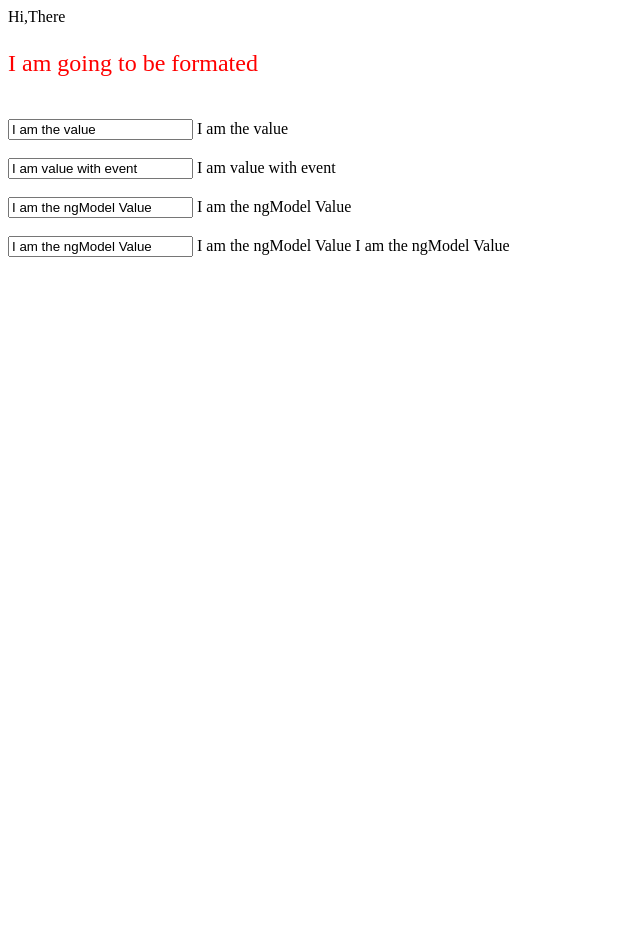
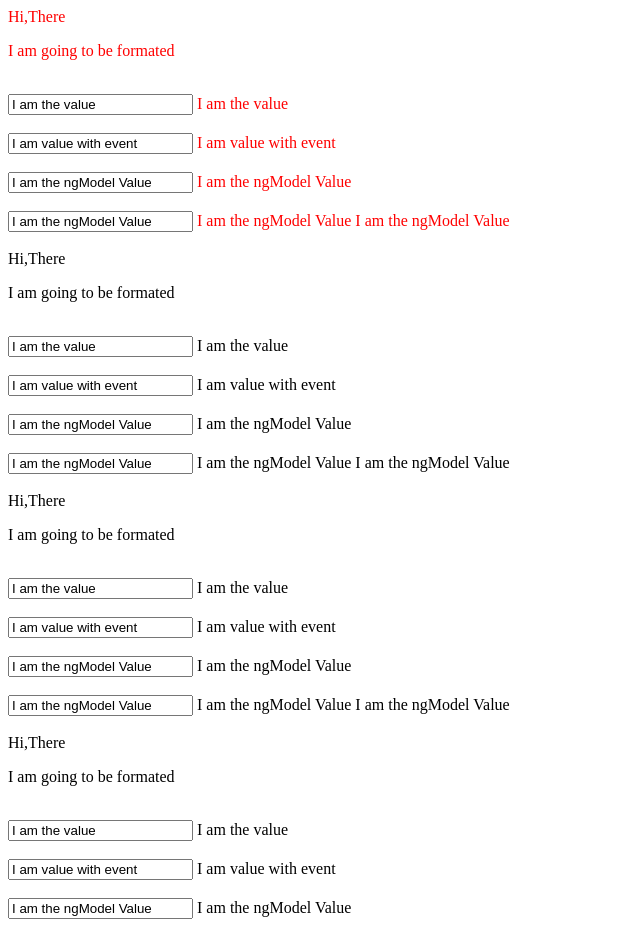
Before and after one commit to Eminda/angularGuide, an Angular app: page / in a window 1280 px wide. Shown: the top 935 px of the page, without its empty margins (0-640 px from the left). Before the commit the page ends 800 px from the top, so only its background shows below. Built offline with nearby package versions, Linux system fonts and the light colour scheme.

Commit message:
Component Usage

```diff
--- a/src/app/app.component.html
+++ b/src/app/app.component.html
@@ -1,28 +1,5 @@
-{{heading}}
-
-<p [class]="paragraphClasses">
-  I am going to be formated
-</p>
-
-<br>
-
-<input [value]="value"/>
-{{value}}
-
-<br>
-<br>
-
-<input [value]="valueWithEvent" #f (keyup)="valueWithEvent = f.value">
-<!--<input [value]="username" (keyup)="username = $event.target.value">-->
-{{valueWithEvent}}
-
-<br>
-<br>
-
-
-<input [ngModel]="ngModelValue" />  {{ngModelValue}}
-<br>
-<br>
-
-<input [(ngModel)]="ngModelValueWithEvent" />  {{ngModelValueWithEvent}}
-{{ngModelValueWithEvent}}
+<app-data-binding style="color: red;"></app-data-binding>
+<app-data-binding></app-data-binding>
+<app-data-binding></app-data-binding>
+<app-data-binding></app-data-binding>
+<app-data-binding></app-data-binding>
--- a/src/app/app.component.ts
+++ b/src/app/app.component.ts
@@ -6,11 +6,5 @@
   styleUrls: ['./app.component.css']
 })
 export class AppComponent {
-  heading = 'Hi,There';
-  paragraphClasses = 'font-color font-size';
-  value = 'I am the value';
-  valueWithEvent = 'I am value with event';
-  ngModelValue = 'I am the ngModel Value';
 
-  ngModelValueWithEvent = 'I am the ngModel Value';
 }
--- a/src/app/app.module.ts
+++ b/src/app/app.module.ts
@@ -3,10 +3,12 @@
 
 import {AppComponent} from './app.component';
 import {FormsModule} from '@angular/forms';
+import { DataBindingComponent } from './data-binding/data-binding.component';
 
 @NgModule({
   declarations: [
-    AppComponent
+    AppComponent,
+    DataBindingComponent
   ],
   imports: [
     BrowserModule, FormsModule
--- /dev/null
+++ b/src/app/data-binding/data-binding.component.html
@@ -0,0 +1,34 @@
+<div>
+  {{heading}}
+
+  <p [class]="paragraphClasses">
+    I am going to be formated
+  </p>
+
+  <br>
+
+  <input [value]="value"/>
+  {{value}}
+
+  <br>
+  <br>
+
+  <input [value]="valueWithEvent" #f (keyup)="valueWithEvent = f.value">
+  <!--<input [value]="username" (keyup)="username = $event.target.value">-->
+  {{valueWithEvent}}
+
+  <br>
+  <br>
+
+
+  <input [ngModel]="ngModelValue" />  {{ngModelValue}}
+  <br>
+  <br>
+
+  <input [(ngModel)]="ngModelValueWithEvent" />  {{ngModelValueWithEvent}}
+  {{ngModelValueWithEvent}}
+
+  <br>
+  <br>
+
+</div>
--- /dev/null
+++ b/src/app/data-binding/data-binding.component.ts
@@ -0,0 +1,21 @@
+import { Component, OnInit } from '@angular/core';
+
+@Component({
+  selector: 'app-data-binding',
+  templateUrl: './data-binding.component.html',
+  styleUrls: ['./data-binding.component.css']
+})
+export class DataBindingComponent implements OnInit {
+  heading = 'Hi,There';
+  paragraphClasses = 'font-color font-size';
+  value = 'I am the value';
+  valueWithEvent = 'I am value with event';
+  ngModelValue = 'I am the ngModel Value';
+
+  ngModelValueWithEvent = 'I am the ngModel Value';
+  constructor() { }
+
+  ngOnInit() {
+  }
+
+}
```
Also changed, not shown: src/app/data-binding/data-binding.component.css (added), 1 other file (tests, documents, lock files or other folders).
